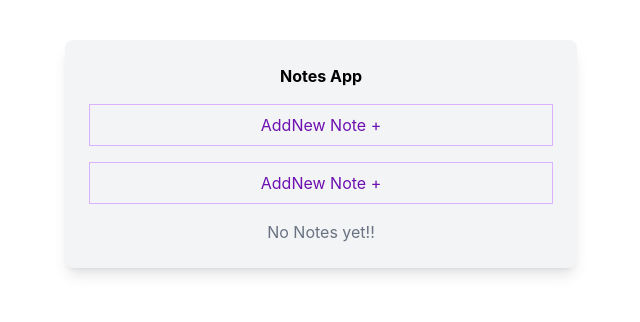
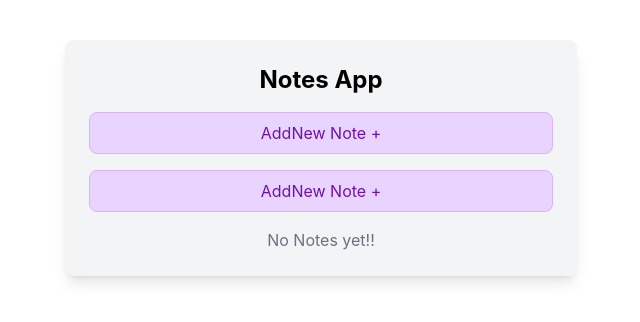
Before and after one commit to Merari-png/notes-app, a React (Vite) app: page / in a window 1280 px wide. Shown: the top 322 px of the page, without its empty margins (319-959 px from the left). Built offline with nearby package versions, Linux system fonts and the light colour scheme.

Commit message:
Mire que errores tenia

```diff
--- a/src/App.jsx
+++ b/src/App.jsx
@@ -8,7 +8,7 @@ function App() {
   return (
     <>
       <div className="max-w-lg mx-auto mt-10 p-6 bg-gray-100 rounded-lg shadow-lg">
-       <h2 className="text-2x1 font-bold mb-4 text-center">Notes App </h2>
+       <h2 className="text-2xl font-bold mb-4 text-center"> Notes App </h2>
 
        {/*Entradas controladas en formas*/}
        <NoteForm />
--- a/src/components/NoteForm.jsx
+++ b/src/components/NoteForm.jsx
@@ -41,9 +41,9 @@ const NoteForm = ({notes, setNotes}) => {
     return(
         <>
             <button
-                className="w-full bg-gray-100 border border-gray-300 text-purple-800 py-2 rounded-1g
-                cursor-pointer hover:bg-purple-200 hover: border-purple-300 trasintion mb-4"
-                onClick = {()=>setIsFormVsible(!isFormVisible)}
+                className="w-full bg-gray-100 border border-gray-300 text-purple-800 py-2 rounded-lg
+                cursor-pointer hover: bg-purple-200 hover: border-purple-300 trasintion mb-4"
+                onClick = {()=>setIsFormVisible(!isFormVisible)}
                 >
                     {isFormVisible ? 'Hide Form X' : 'AddNew Note +'}
             </button>
```
